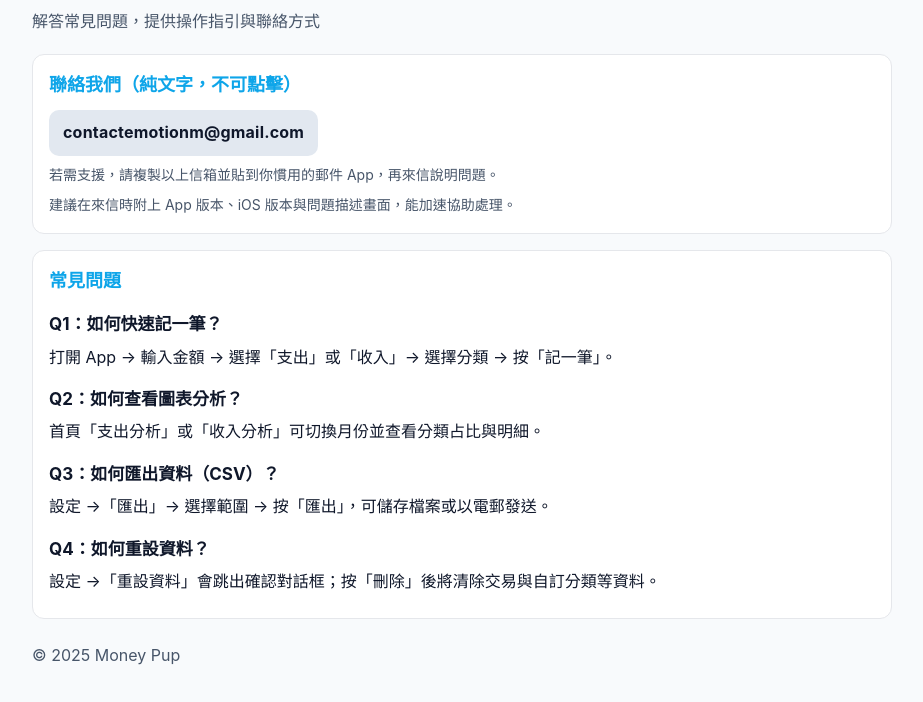
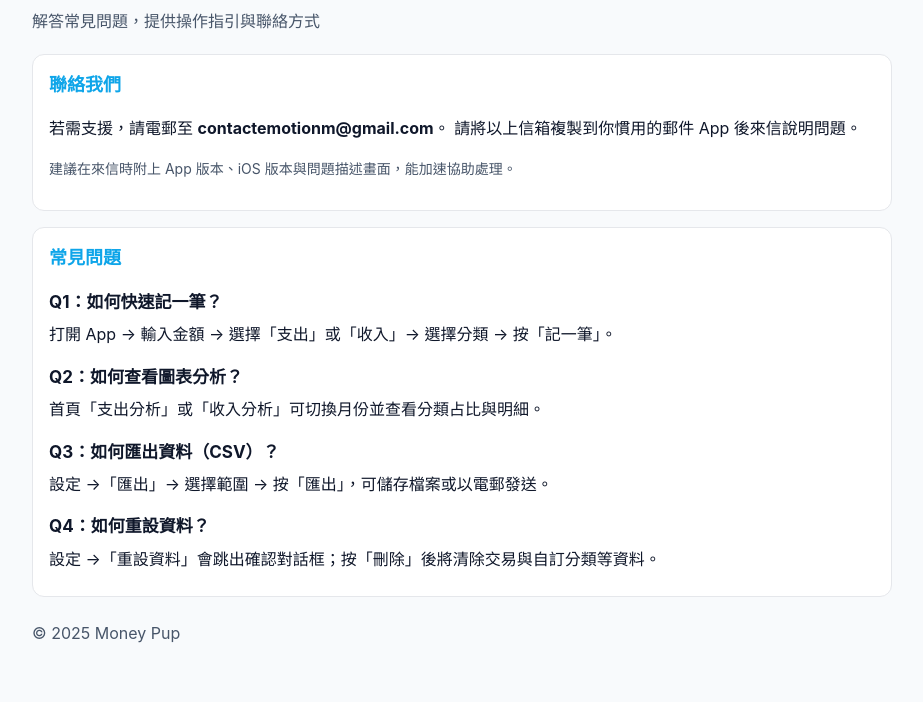
Before and after one commit to EmotionM/moneypupsupport, a plain HTML site: page index.html in a window 1280 px wide. Shown: the part 80-782 px from the top of the page, without its empty margins (178-1101 px from the left). Drawn offline with Linux system fonts and the light colour scheme.

Commit message:
Update index.html

```diff
--- a/index.html
+++ b/index.html
@@ -97,12 +97,14 @@
     <h1>Money Pup 幫助與支援</h1>
     <div class="sub">解答常見問題，提供操作指引與聯絡方式</div>
 
-    <section class="card">
-      <div class="section-title">聯絡我們（純文字，不可點擊）</div>
-      <div class="email-chip">contactemotionm@gmail.com</div>
-      <div class="tip">若需支援，請複製以上信箱並貼到你慣用的郵件 App，再來信說明問題。</div>
-      <div class="tip">建議在來信時附上 App 版本、iOS 版本與問題描述畫面，能加速協助處理。</div>
-    </section>
+<section class="card">
+  <div class="section-title">聯絡我們</div>
+  <p>
+    若需支援，請電郵至 <strong>contactemotionm@gmail.com</strong>。
+    請將以上信箱複製到你慣用的郵件 App 後來信說明問題。
+  </p>
+  <p class="tip">建議在來信時附上 App 版本、iOS 版本與問題描述畫面，能加速協助處理。</p>
+</section>
 
     <section class="card qa">
       <div class="section-title">常見問題</div>
```
